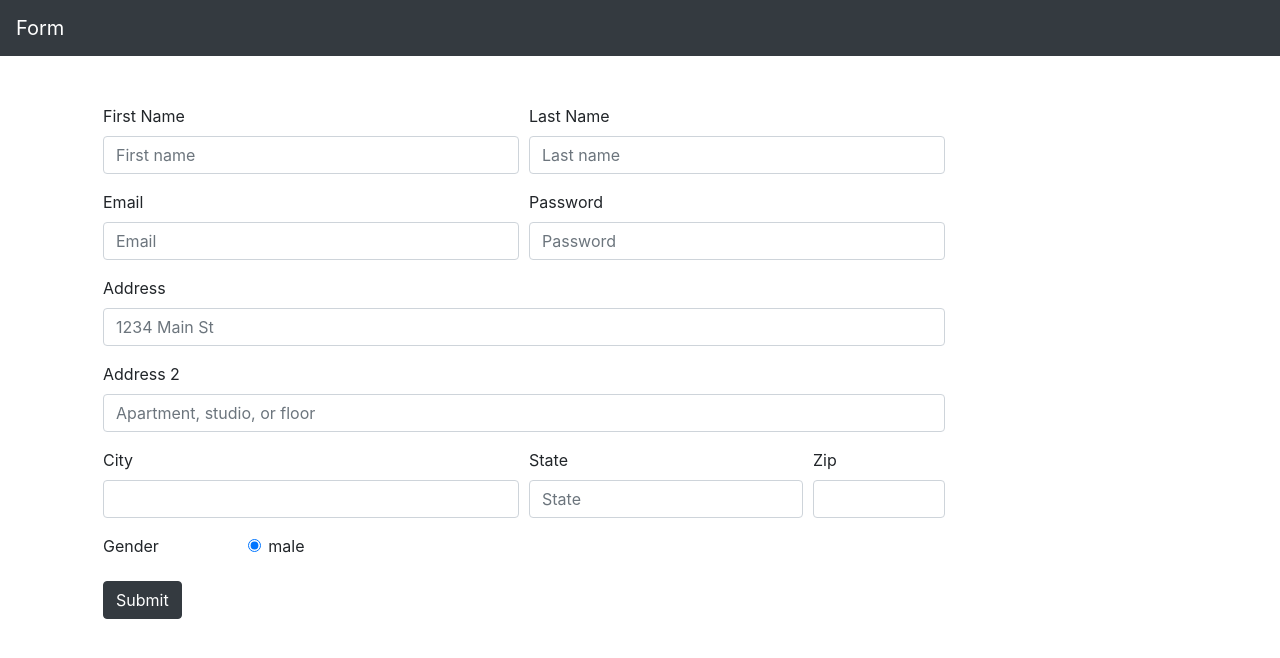
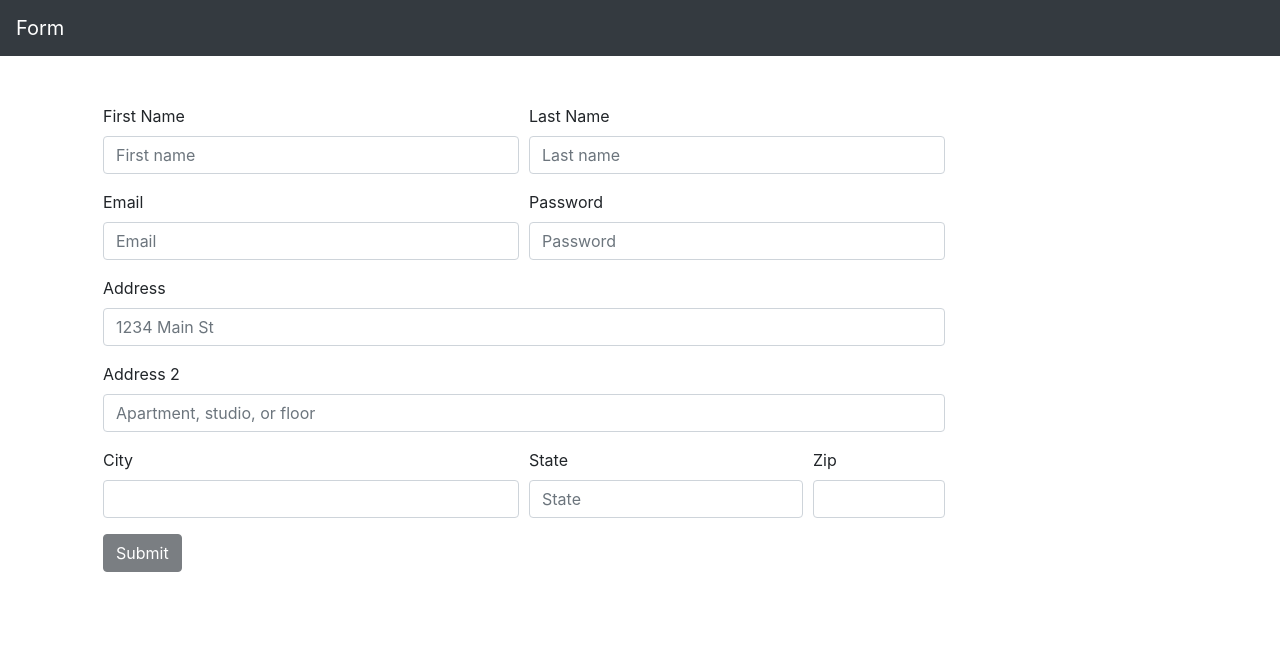
Before and after one commit to ZizoNaser/angular-form, an Angular app: page / in a window 1280 px wide. Shown: the top 658 px of the page. Built offline with nearby package versions, Linux system fonts and the light colour scheme.

Commit message:
Added  Validators

```diff
--- a/src/app/form-dd/form-dd.component.html
+++ b/src/app/form-dd/form-dd.component.html
@@ -2,17 +2,26 @@
     <div class="form-row" >
         <div class="col form-group">
           <label for="firstName">First Name</label>
-          <input type="text" class="form-control" placeholder="First name" id="firstName" formControlName="firstName">
+          <input type="text" class="form-control" placeholder="First name" id="firstName" formControlName="firstName" >
+          <small id="firstNamehelp" class="form-text text-danger" *ngIf="!myForm.get('firstName').valid && myForm.get('firstName').dirty">
+              *required
+            </small>
         </div>
         <div class="col">
           <label for="lastName">Last Name</label>
-          <input type="text" class="form-control" placeholder="Last name" id="lastName" formControlName="lastName">
+          <input type="text" class="form-control" placeholder="Last name" id="lastName" formControlName="lastName" >
+          <small id="lastNamehelp" class="form-text text-danger" *ngIf="!myForm.get('lastName').valid && myForm.get('lastName').dirty">
+              *required
+            </small>
         </div>
       </div>
   <div class="form-row">
     <div class="form-group col-md-6">
       <label for="inputEmail">Email</label>
-      <input type="email" class="form-control" id="inputEmail" placeholder="Email" formControlName="email">
+      <input type="email" class="form-control" id="inputEmail" placeholder="Email" formControlName="email" >
+      <small id="emailHelp" class="form-text text-danger" *ngIf="!myForm.get('email').valid && myForm.get('email').dirty">
+        Please Enter a Valid email
+      </small>
     </div>
     <div class="form-group col-md-6">
       <label for="inputPassword4">Password</label>
@@ -38,21 +47,9 @@
     </div>
     <div class="form-group col-md-2">
       <label for="inputZip">Zip</label>
-      <input type="text" class="form-control" id="inputZip" formControlName="zip">
+      <input type="number" class="form-control" id="inputZip" formControlName="zip">
     </div>
   </div>
-  <fieldset class="form-group">
-      <div class="row">
-        <legend class="col-form-label col-sm-2 pt-0">Gender</legend>
-        <div class="col-sm-10">
-          <div class="form-check">
-            <input class="form-check-input" type="radio" name="gridRadios" id="gridRadios1" value="option1" checked>
-            <label class="form-check-label" for="gridRadios1">
-              male
-            </label>
-          </div>
-        </div>
-      </div>
-    </fieldset>
+
   <button type="submit" class="btn btn-dark" [disabled]="!myForm.valid">Submit</button>
 </form>
--- a/src/app/form-dd/form-dd.component.ts
+++ b/src/app/form-dd/form-dd.component.ts
@@ -1,5 +1,6 @@
 import { Component, OnInit } from '@angular/core';
-import { FormGroup, FormControl } from '@angular/forms';
+import { FormGroup, FormControl, Validators } from '@angular/forms';
+import { NgFor } from '@angular/common';
 
 @Component({
   selector: 'af-form',
@@ -8,27 +9,29 @@ import { FormGroup, FormControl } from '@angular/forms';
 })
 export class FormDdComponent implements OnInit {
 
+  private emailValidPattern:string  = "[a-z0-9!#$%&'*+/=?^_`{|}~-]+(?:\.[a-z0-9!#$%&'*+/=?^_`{|}~-]+)*@(?:[a-z0-9](?:[a-z0-9-]*[a-z0-9])?\.)+[a-z0-9](?:[a-z0-9-]*[a-z0-9])?";
+
+
   myForm: FormGroup;
 
   constructor() { }
 
   ngOnInit() {
     this.myForm = new FormGroup({
-      'firstName': new FormControl(),
-      'lastName' : new FormControl(),
-      'email'    : new FormControl(),
-      'password' : new FormControl(),
+      'firstName': new FormControl('', Validators.required),
+      'lastName' : new FormControl('', Validators.required),
+      'email'    : new FormControl('', [Validators.required, Validators.pattern(this.emailValidPattern)]),
+      'password' : new FormControl('', Validators.required),
       'address1' : new FormControl(),
       'address2' : new FormControl(),
-      'city'     : new FormControl(),
+      'city'     : new FormControl('', Validators.required),
       'state'    : new FormControl(),
-      'zip'      : new FormControl(),
-      'gender'   : new FormControl(),
+      'zip'      : new FormControl('', Validators.required),
     });
   }
 
   onSubmit(){
-    console.log(this.myForm);
+    console.log(this.myForm.value);
   }
 
 }
```
